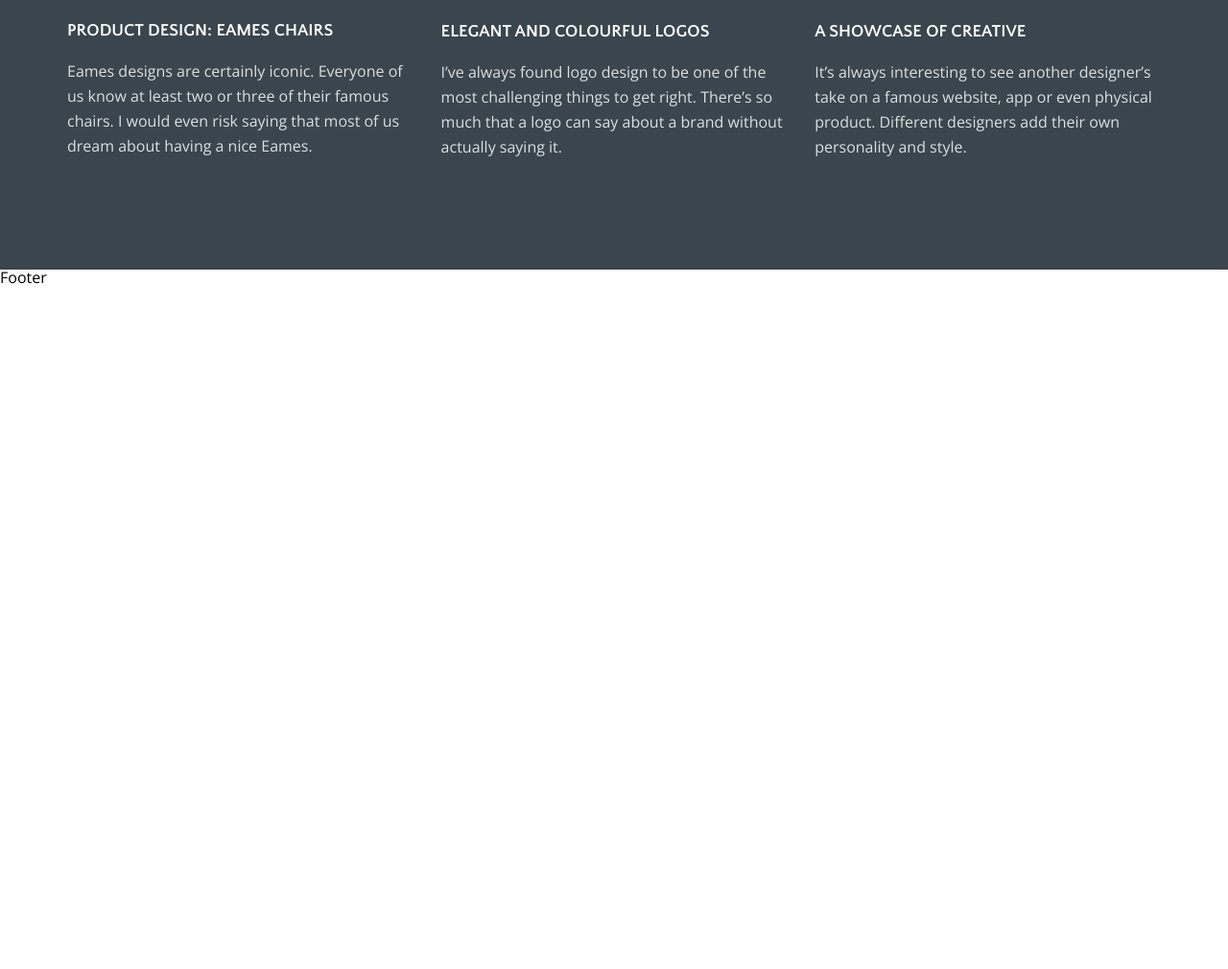
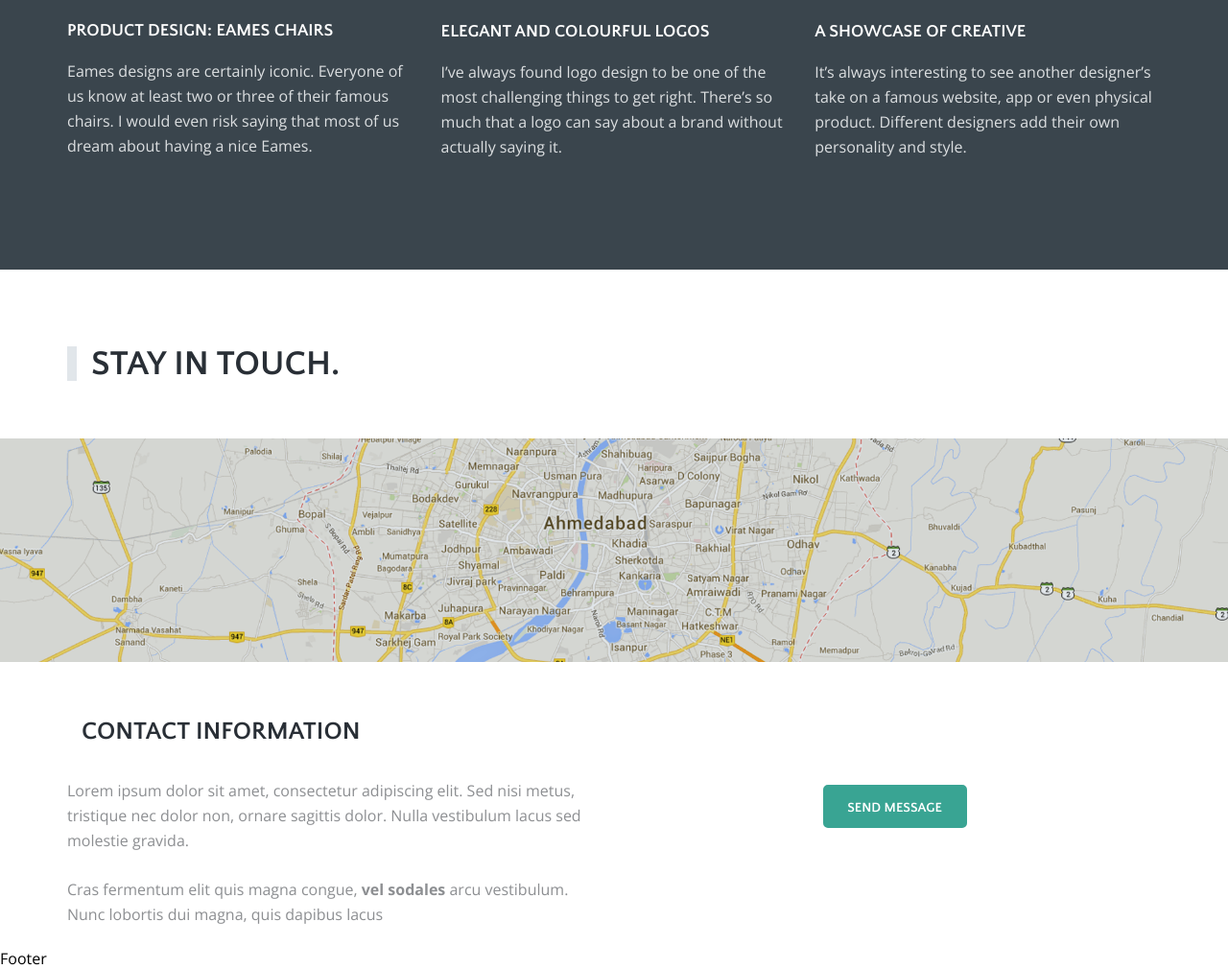
Before and after one commit to omedvedew/blog-project, a plain HTML site: page index.html in a window 1280 px wide. Shown: the part 4374-5384 px from the top of the page at 96% size. Before the commit the page ends 4674 px from the top, so only its background shows below. Drawn offline with nearby package versions, Linux system fonts and the light colour scheme.

Commit message:
added contacts-section

```diff
--- a/index.html
+++ b/index.html
@@ -28,7 +28,7 @@
                         <a href="#work-anchor">WORK</a>
                         <a href="#services-anchor">SERVICES</a>
                         <a href="#features-anchor">FEATURES</a>
-                        <a href="">CONTACT</a>
+                        <a href="#contact-anchor">CONTACT</a>
                     </nav>
                 </div>
                 <!-- search -->
@@ -403,6 +403,40 @@
                 </div>
             </div>
         </div>
+
+        <!-- contacts -->
+        <div class="contact" id="contact-anchor">
+            <div class="container">
+                <div class="row">
+                    <div class="col-md-12 col-xs-12">
+                        <h2 class="contact-heading section-heading">
+                            STAY IN TOUCH.
+                        </h2>
+                    </div>
+                </div>
+            </div>
+            <div class="row contact-row">
+                <div class="col-md-12 col-xs-12 map">
+                    <img src="images/img (1).png" alt="">
+                </div>
+            </div>
+            <div class="container">
+                <div class="row contact-info-container">
+                    <div class="col-md-6 col-sm-6 col-xs-12">
+                        <h2 class="section-heading contact-info-heading">
+                            CONTACT INFORMATION
+                        </h2>
+                        <p>Lorem ipsum dolor sit amet, consectetur adipiscing elit. Sed nisi metus, tristique nec dolor non, ornare sagittis dolor. Nulla vestibulum lacus sed molestie gravida.</p>
+                        <p>Cras fermentum elit quis magna congue, <span>vel sodales</span> arcu vestibulum. Nunc lobortis dui magna, quis dapibus lacus</p>
+                    </div>
+                    <div class="col-md-6 col-sm-6 col-xs-12 send-message">
+                       <button class="send-message-btn">
+                           SEND MESSAGE
+                       </button>
+                    </div>
+                </div>
+            </div>
+        </div>
     </main>
     <footer class="footer">Footer</footer>
 </body>
--- a/style.css
+++ b/style.css
@@ -667,6 +667,81 @@ div.service-items {
     flex-wrap: wrap;
 }
 
+/* contacts */
+.contact-row {
+    margin: 0;
+}
+
+.map {
+    display: flex;
+    padding: 0;
+}
+
+.map img {
+    flex: 0 0 100%;
+    max-width: 100%;
+}
+
+.contact-info-heading {
+    border: none;
+    color: #292f36;
+    font-family: 'Quattrocento Sans', sans-serif;
+    font-size: 26px;
+    font-weight: bold;
+    margin-top: 60px;
+    margin-bottom: 35px;
+}
+
+.contact-info-container {
+    display: flex;
+    flex-wrap: wrap;
+}
+
+.contact-info-container p {
+    color: #8d8f92;
+    font-size: 16px;
+    line-height: 26px;
+    font-weight: normal;
+    margin-bottom: 25px;
+}
+
+.contact-info-container p span {
+    font-weight: bold;
+}
+
+.send-message {
+    display: flex;
+    justify-content: center;
+    align-items: center;
+}
+
+.send-message-btn {
+    width: 150px;
+    height: 45px;
+    background: none;
+    color: white;
+    font-family: 'Quattrocento Sans', sans-serif;
+    font-size: 14px;
+    line-height: 43px;
+    font-weight: bold;
+    border: 2px solid  #39a493;
+    border-radius: 5px;
+    background-color: #39a493;
+}
+
+.send-message-btn:focus {
+    background-color: white;
+    color: #39a493;
+    border: 2px solid #39a493;
+    cursor: pointer;
+    outline: none;
+}
+
+.send-message-btn:hover {
+    cursor: pointer;
+}
+
+
 /* ADAPTIVITY */
 /* tablet */
 @media (min-width: 768px) {
@@ -844,4 +919,16 @@ div.service-items {
     .member-describtion {
         margin-bottom: 20px;
     }
+
+    .map img {
+        display: none;
+    }
+
+    .map {
+        height: 30vh;
+        background-image: url(images/img\ \(1\).png);
+        background-repeat: no-repeat;
+        background-position: center;
+        background-size: 300%;
+    }
 }
```
Also changed, not shown: images/img (1).png (added).
